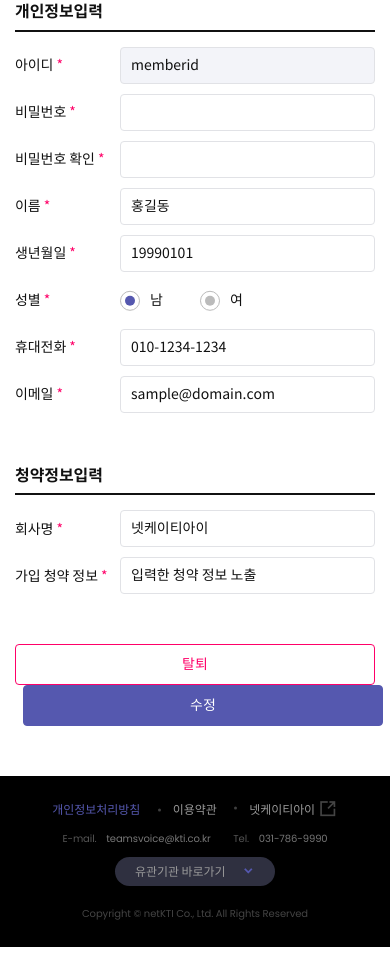
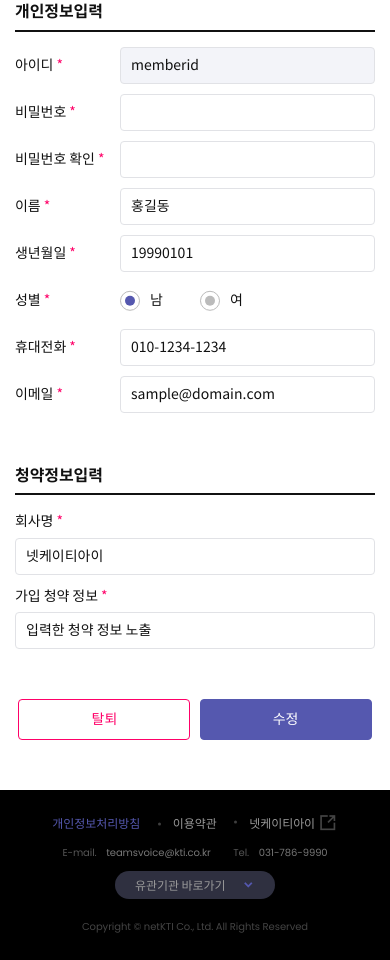
Before and after one commit to toriuri/Teamvoice, a PHP site: page /mypage/myinfo-step2.php in a window 390 px wide. Shown: the part 257-1217 px from the top of the page. Run offline with PHP 8.4, Linux system fonts and the light colour scheme; some libraries are stand-ins or nearby versions.

Commit message:
메인페이지 반응형 대응 수정

```diff
--- a/assets/scss/pages/_common.scss
+++ b/assets/scss/pages/_common.scss
@@ -189,6 +189,14 @@
 		article {
 			margin-top: 60px;
 			min-height: calc(100vh - 230px);
+
+			&.main-article {
+				//border: 1px solid #f00;
+				margin-top: 0;
+				.container {
+					padding: 60px 15px;
+				}
+			}
 		}
 
 		.section {
--- a/assets/scss/pages/_main.scss
+++ b/assets/scss/pages/_main.scss
@@ -8,13 +8,13 @@
   .section {
     //border: 1px solid #f00;
     position: relative;
-    width: 100%; height: 100vh;
+    width: 100%; //height: 100vh;
     overflow: auto;
 
     .container {
       //border: 1px solid #f00;
       height: 100vh;
-      padding-top: 150px;
+      padding-top: 100px;
       @include box-sizing();
     }
 
@@ -23,7 +23,7 @@
       font-size: 50px;
       font-weight: 700;
       line-height: 1.0em;
-      margin-bottom: 40px;
+      margin: 50px 0 40px;
       color: #111;
 
       .category {
@@ -592,16 +592,7 @@
   @include mq($until: xx-large) {
     //border: 1px solid #f00;
 
-    .section {
-      .container {
-        padding: 130px 60px 0;
-      }
-    }
-
     #section1 {
-      .container {
-        padding-top: 0;
-      }
       .notice {
         h2 {
           left: 40px;
@@ -621,7 +612,11 @@
 
     .section {
       .container {
-        padding: 100px 40px 0;
+        padding: 60px 40px 0;
+      }
+      h1 {
+        margin-top: 30px;
+        //border: 1px solid #f00;
       }
     }
 
@@ -747,18 +742,25 @@
 
   @include mq($until: large) {
     //border: 1px solid #0f0;
+    .section {
+      h1 {
+        margin-top: 60px;
+      }
+    }
 
     #section1 {
       background: url(../image/main/m-bg-main-intro.jpg) no-repeat center center / cover #F9FAFC;
 
       .container {
-        height: 100vh;
         display: block;
-        padding-top: 130px;
 
         .content {
           display: block;
         }
+      }
+
+      h1 {
+        margin-top: 100px;
       }
     }
 
@@ -858,14 +860,9 @@
     //border: 1px solid #cd630c;
 
     .section {
-      .container {
-        padding: 85px 15px 0!important;
-      }
-
       h1 {
-        //border: 1px solid #f00;
         font-size: 25px;
-        margin-bottom: 10px;
+        margin: 30px 0 10px;
 
         .category {
           font-size: 12px;
@@ -893,13 +890,9 @@
     }
 
     #section1 {
-      .container {
-        display: block;
-      }
-
       h1 {
         font-size: 43px;
-        margin-bottom: 15px;
+        margin: 50px 0 15px;
 
         .outline {
           -webkit-text-stroke: 1px $color-primary;
--- a/index.html
+++ b/index.html
@@ -215,6 +215,7 @@
 			  <article class="main-article">
 
 					<div id="fullpage">
+
 						<section class="section" id="section1">
 							<div class="container">
 								<div class="content">
@@ -622,7 +623,6 @@
 
 		<!-- fullpage JS -->
 		<script src="./assets/js/fullpage/dist/fullpage.js"></script>
-		<script src="./assets/js/fullpage/vendors/scrolloverflow.min.js"></script>
 
 		<!-- Swiper JS	-->
 		<script src="./assets/js/swiper-5.3.0/swiper.js"></script>
--- a/mypage/myinfo-step2.php
+++ b/mypage/myinfo-step2.php
@@ -74,11 +74,11 @@
 					<fieldset>
 						<h2 class="section-title">청약정보입력</h2>
 						<ul class="input-list">
-							<li>
+							<li class="block">
 								<label for="company-name">회사명 <span>*</span></label>
 								<input type="text" id="company-name" class="tv-input" value="넷케이티아이">
 							</li>
-							<li>
+							<li class="block">
 								<label for="subscription-info">가입 청약 정보 <span>*</span></label>
 								<input type="text" id="subscription-info" class="tv-input" value="입력한 청약 정보 노출">
 							</li>
@@ -86,9 +86,9 @@
 					</fieldset>
 				</form>
 
-				<div class="btn-area">
-					<button type="button" class="btn btn--lg btn--line" onclick="location.href='withdraw.php';">탈퇴</button>
-					<button type="submit" class="btn btn--lg btn--em">수정</button>
+				<div class="btn-area multi">
+					<button type="button" class="btn btn--lg btn--line w50" onclick="location.href='withdraw.php';">탈퇴</button>
+					<button type="submit" class="btn btn--lg btn--em w50">수정</button>
 				</div>
 			</div>
 		</section>
```
Also changed, not shown: member/join-step2.php (+4 -4 lines), assets/css/style.css. Lines whose indentation alone changed are shown as unchanged.
